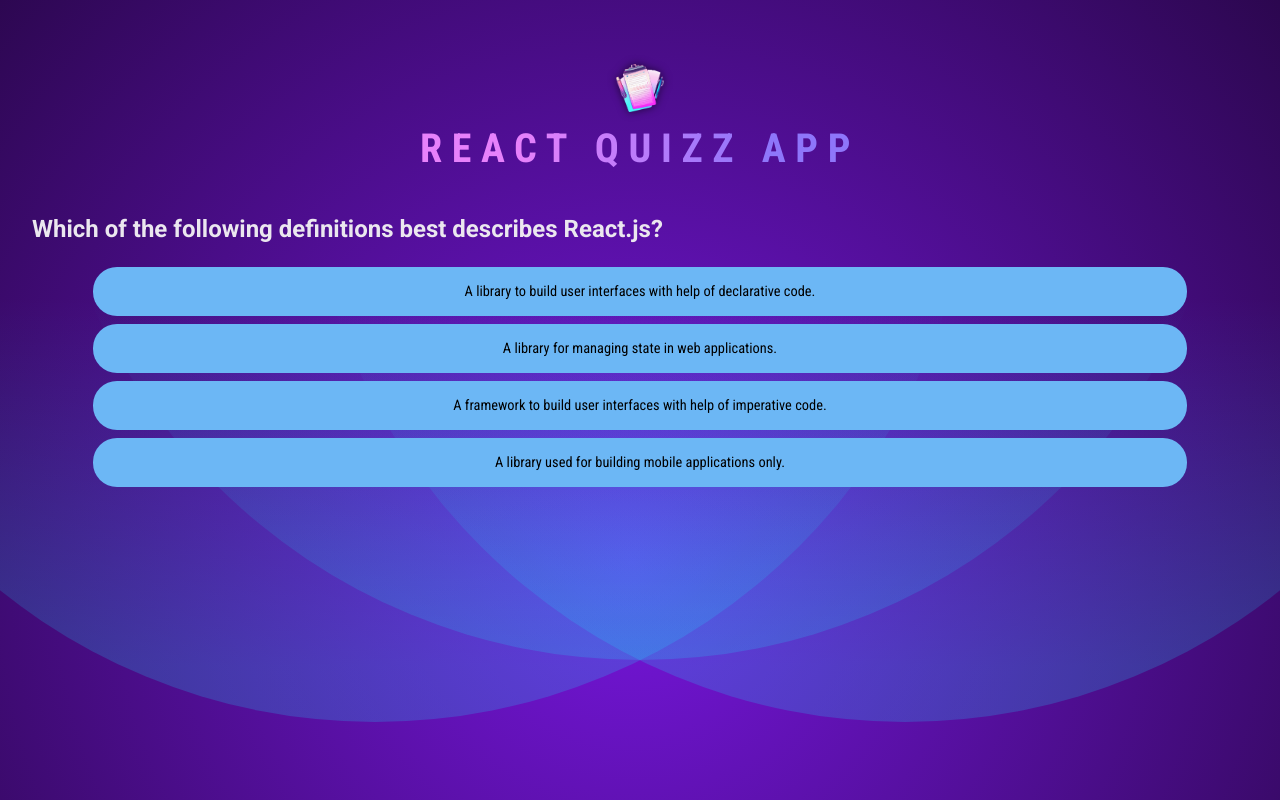
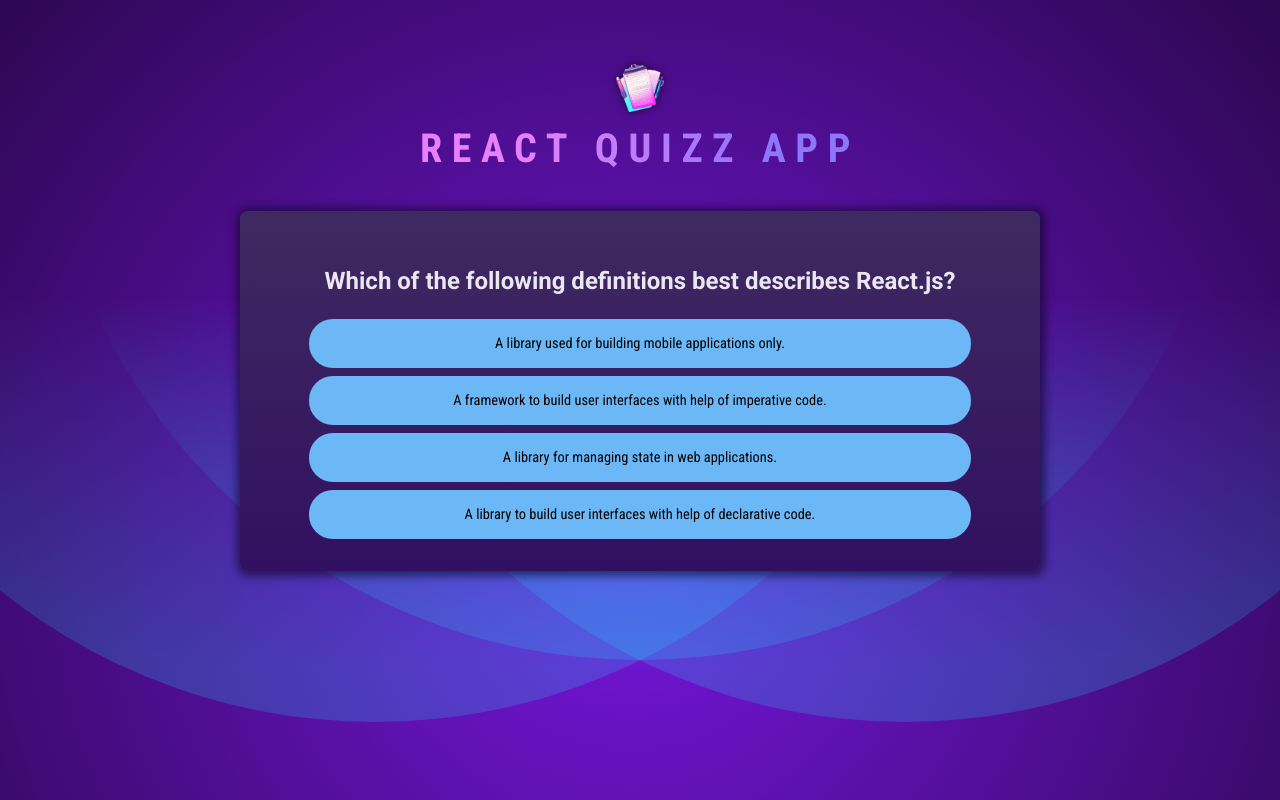
Before and after one commit to thesubodh1/React_Quiz, a React (Vite) app: page / in a window 1280 px wide. Built offline with nearby package versions, Linux system fonts and the light colour scheme.

Commit message:
Answer shuffeled

```diff
--- a/src/components/Quiz.jsx
+++ b/src/components/Quiz.jsx
@@ -5,6 +5,9 @@
 export default function Quiz() {
   const [userAnswers, setUserAnswers] = useState([]);
   const activeQuestionIndex = userAnswers.length;
+  const shuffeledAnswer = [...QUESTIONS[activeQuestionIndex].answers];
+  shuffeledAnswer.sort(() => Math.random() - 0.5);
+  //   sort will not return a new array but edit the existing array
 
   function handleSelectAnswer(selectedAnswer) {
     setUserAnswers((previousAnswers) => {
@@ -12,15 +15,19 @@
     });
   }
   return (
+    <div id="quiz">
       <div id="questions">
         <h2>{QUESTIONS[activeQuestionIndex].text}</h2>
         <ul id="answers">
-        {QUESTIONS[activeQuestionIndex].answers.map((answer) => (
+          {shuffeledAnswer.map((answer) => (
             <li key={answer} className="answer">
-            <button onClick={() => handleSelectAnswer(answer)}>{answer}</button>
+              <button onClick={() => handleSelectAnswer(answer)}>
+                {answer}
+              </button>
             </li>
           ))}
         </ul>
       </div>
+    </div>
   );
 }
```
Lines whose indentation alone changed are shown as unchanged.
